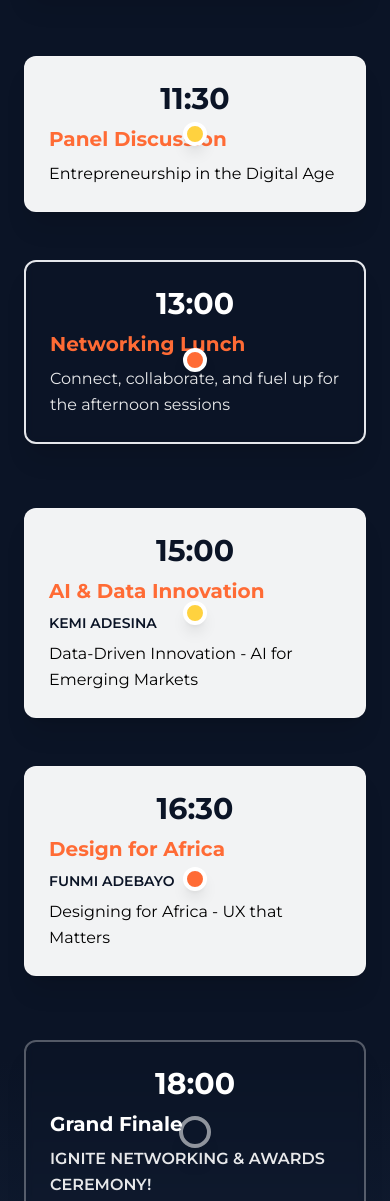
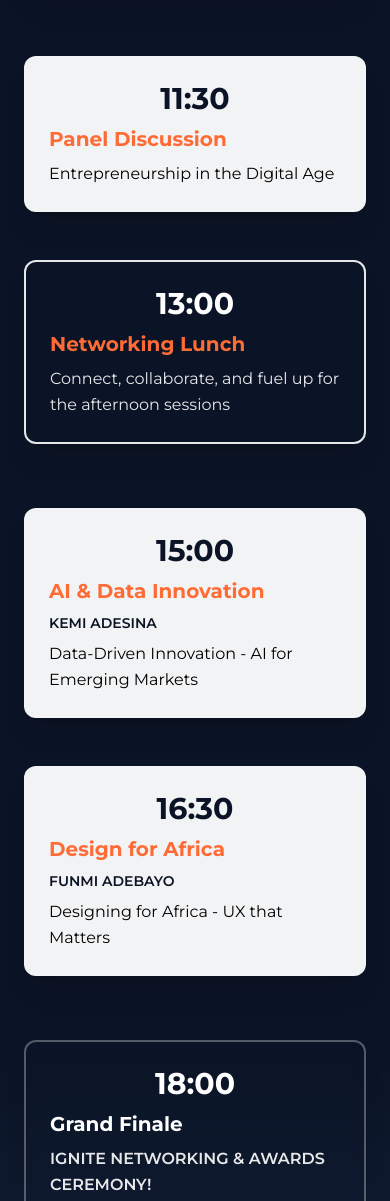
Before and after one commit to oluwaseyipd/OTEI-frontend, a website: page index.html in a window 390 px wide. Shown: the part 5680-6881 px from the top of the page. Drawn offline with nearby package versions, Linux system fonts and the light colour scheme.

Commit message:
Updated the schedule timeline button content

```diff
--- a/index.html
+++ b/index.html
@@ -824,7 +824,7 @@
         >
 
                 <div
-                    class="absolute bottom-20 left-1/3 w-20 h-20 bg-brand-yellow rounded-full blur-xl"
+                    class="hidden md:block absolute bottom-20 left-1/3 w-20 h-20 bg-brand-yellow rounded-full blur-xl"
                 ></div>
             </div>
 
@@ -850,7 +850,7 @@
                 <div class="relative">
                     <!-- Central Timeline Line -->
                     <div
-                        class="absolute left-1/2 transform -translate-x-1/2 w-1 bg-gradient-to-b from-brand-orange via-brand-yellow to-brand-orange h-full"
+                        class="hidden md:block absolute left-1/2 transform -translate-x-1/2 w-1 bg-gradient-to-b from-brand-orange via-brand-yellow to-brand-orange h-full"
                     ></div>
 
                     <!-- Timeline Items -->
@@ -907,7 +907,7 @@
                         <div class="relative flex items-center justify-between">
                             <!-- Timeline Dot -->
                             <div
-                                class="absolute left-1/2 transform -translate-x-1/2 w-6 h-6 bg-brand-yellow rounded-full border-4 border-white shadow-lg z-10"
+                                class="hidden md:block absolute left-1/2 transform -translate-x-1/2 w-6 h-6 bg-brand-yellow rounded-full border-4 border-white shadow-lg z-10"
                             ></div>
 
                             <!-- Left Side Spacer -->
@@ -947,7 +947,7 @@
                         <div class="relative flex items-center justify-between">
                             <!-- Timeline Dot -->
                             <div
-                                class="absolute left-1/2 transform -translate-x-1/2 w-6 h-6 bg-brand-orange rounded-full border-4 border-white shadow-lg z-10"
+                                class="hidden md:block absolute left-1/2 transform -translate-x-1/2 w-6 h-6 bg-brand-orange rounded-full border-4 border-white shadow-lg z-10"
                             ></div>
 
                             <!-- Left Side (Desktop) / Top (Mobile) -->
@@ -990,7 +990,7 @@
                         <div class="relative flex items-center justify-between">
                             <!-- Timeline Dot -->
                             <div
-                                class="absolute left-1/2 transform -translate-x-1/2 w-6 h-6 bg-brand-yellow rounded-full border-4 border-white shadow-lg z-10"
+                                class="hidden md:block absolute left-1/2 transform -translate-x-1/2 w-6 h-6 bg-brand-yellow rounded-full border-4 border-white shadow-lg z-10"
                             ></div>
 
                             <!-- Left Side Spacer -->
@@ -1036,7 +1036,7 @@
                         <div class="relative flex items-center justify-between">
                             <!-- Timeline Dot -->
                             <div
-                                class="absolute left-1/2 transform -translate-x-1/2 w-6 h-6 bg-brand-orange rounded-full border-4 border-white shadow-lg z-10"
+                                class="hidden md:block absolute left-1/2 transform -translate-x-1/2 w-6 h-6 bg-brand-orange rounded-full border-4 border-white shadow-lg z-10"
                             ></div>
 
                             <!-- Left Side (Desktop) / Top (Mobile) -->
@@ -1083,7 +1083,7 @@
                         <div class="relative flex items-center justify-between">
                             <!-- Timeline Dot -->
                             <div
-                                class="absolute left-1/2 transform -translate-x-1/2 w-8 h-8 bg-gradient-to-r from-brand-orange to-brand-yellow rounded-full border-4 border-white shadow-xl z-10 animate-pulse"
+                                class="hidden md:block absolute left-1/2 transform -translate-x-1/2 w-8 h-8 bg-gradient-to-r from-brand-orange to-brand-yellow rounded-full border-4 border-white shadow-xl z-10 animate-pulse"
                             ></div>
 
                             <!-- Left Side Spacer -->
@@ -1142,7 +1142,7 @@
                             href="register.html"
                             class="btn-primary-ignite px-8 py-4 text-lg font-montserrat rounded-lg transition-all duration-300 transform hover:scale-105"
                         >
-                            Register Now - Free Event
+                            Register Now
                         </a>
                     </div>
                 </div>
```
